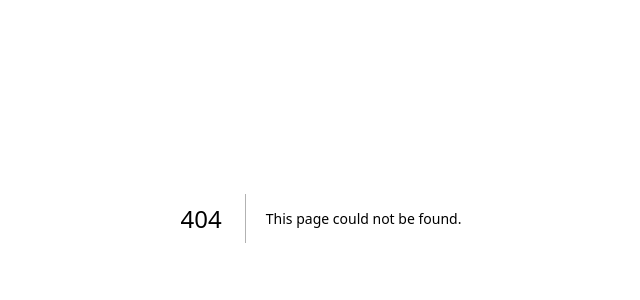
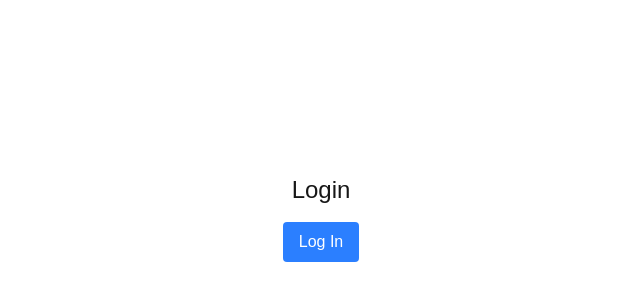
Before and after one commit to eolson31/rate-everything, a Next.js app: page /login in a window 1280 px wide. Before the commit this address had no page. Shown: the part 182-482 px from the top of the page, without its empty margins (319-959 px from the left). Built offline with nearby package versions, Linux system fonts and the light colour scheme.

Commit message:
Added Login Page

```diff
--- /dev/null
+++ b/src/app/home/page.tsx
@@ -0,0 +1,12 @@
+import PostFeed from "../post_feed";
+import { get_posts } from "../queries";
+
+export default async function Home() {
+    const posts = await get_posts();
+
+  return (
+    <div>
+        <PostFeed posts={posts}/>
+    </div>
+  );
+}
--- /dev/null
+++ b/src/app/login/page.tsx
@@ -0,0 +1,24 @@
+"use client";
+
+import { useRouter } from "next/navigation";
+
+export default function Login() {
+  const router = useRouter();
+
+  const handleLogin = () => {
+    // Optional: simulate login logic here
+    router.push("/home");
+  };
+
+  return (
+    <div className="flex flex-col items-center justify-center min-h-screen">
+      <h1 className="text-2xl mb-4">Login</h1>
+      <button
+        onClick={handleLogin}
+        className="bg-blue-500 text-white px-4 py-2 rounded"
+      >
+        Log In
+      </button>
+    </div>
+  );
+}
--- a/src/app/page.tsx
+++ b/src/app/page.tsx
@@ -1,12 +1,5 @@
-import PostFeed from "./post_feed";
-import { get_posts } from "./queries";
+import { redirect } from "next/navigation";
 
-export default async function Home() {
-    const posts = await get_posts();
-
-  return (
-    <div>
-        <PostFeed posts={posts}/>
-    </div>
-  );
+export default function Page() {
+  redirect("/login");
 }
```
